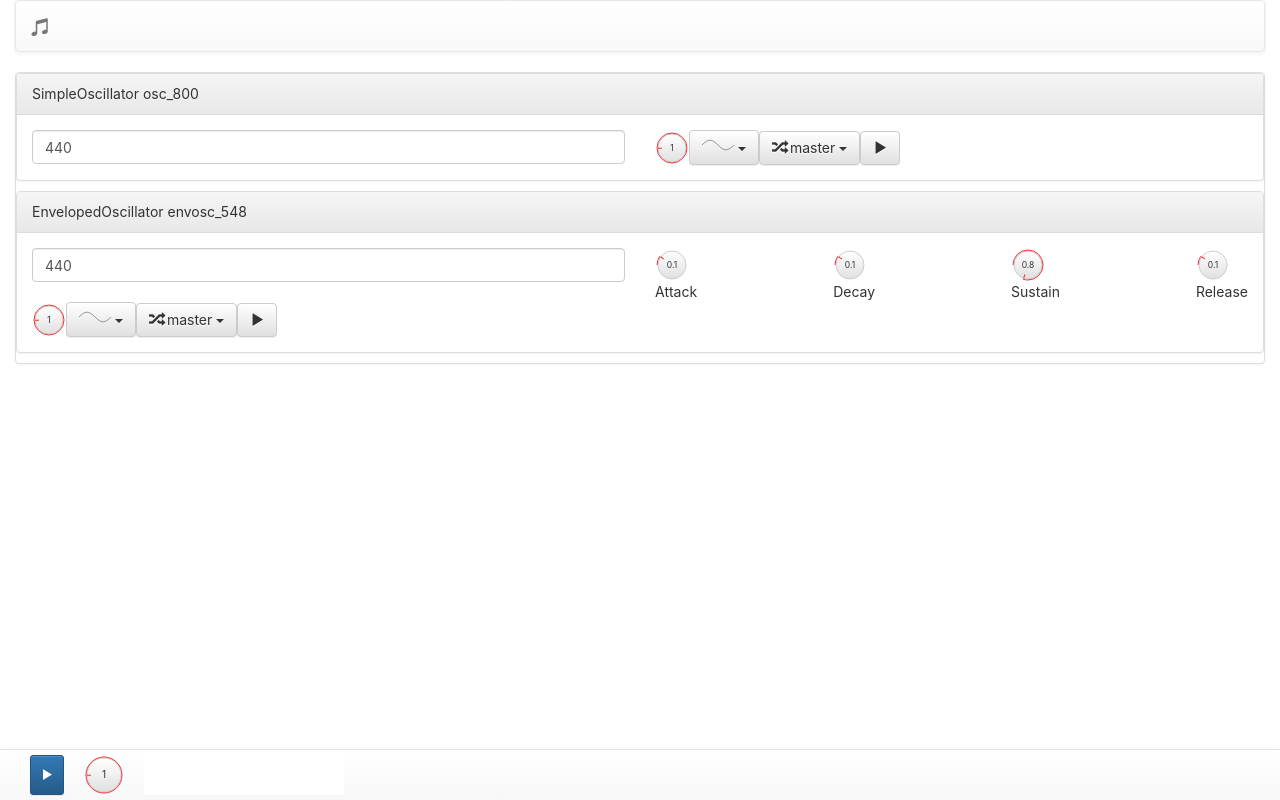
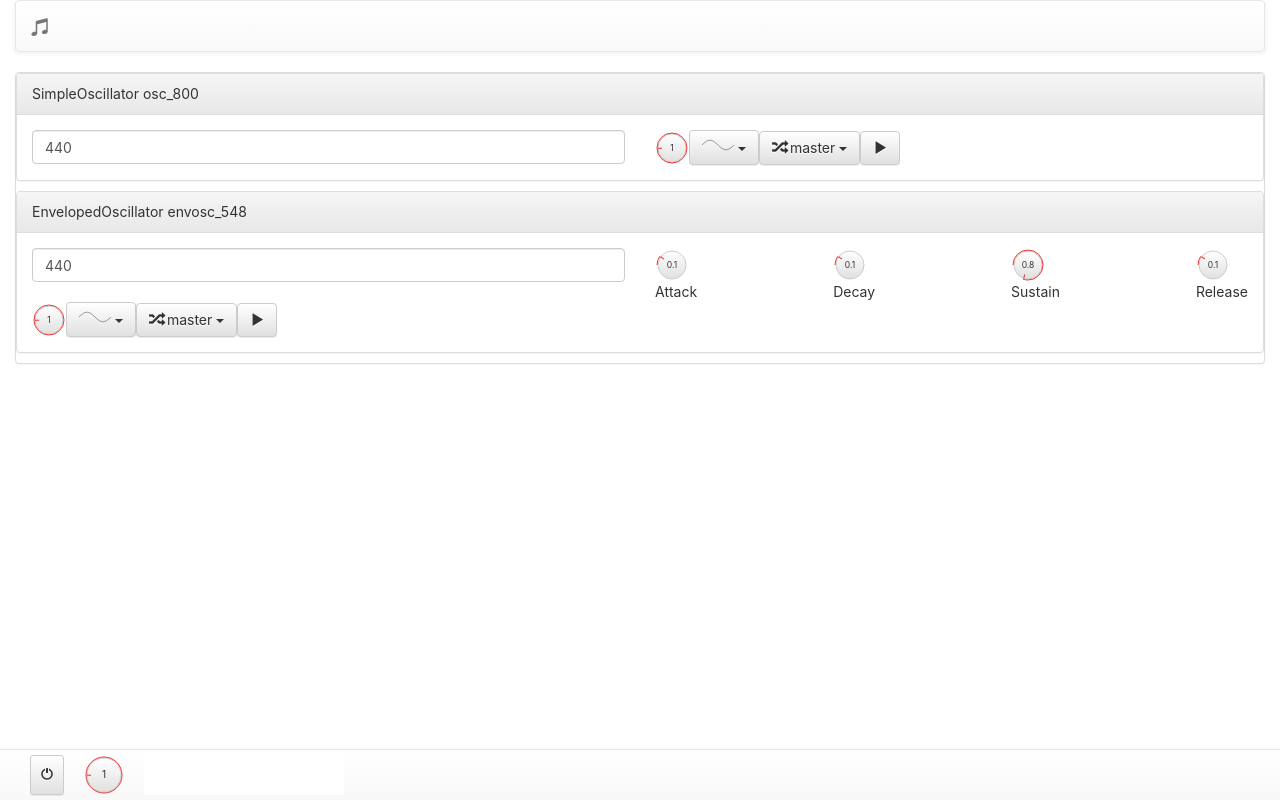
Before and after one commit to alexiusp/audioapi-playground, a React (Create React App) app: page / in a window 1280 px wide. Built offline with nearby package versions, Linux system fonts and the light colour scheme.

Commit message:
master mixer button changed to on/off for clarity

```diff
--- a/src/master/masterMixer.tsx
+++ b/src/master/masterMixer.tsx
@@ -103,16 +103,18 @@ export class MasterMixerComponent extends React.Component<Props> {
   }
 
   render() {
+    const active = this.props.playing;
+    const onStateClass = (active) ? "success" : "default";
     return (
       <Navbar fluid fixedBottom={true} className="master-mixer">
         <div className="mixer-panel">
           <Button
             className="mixer-control"
-            active={this.props.playing}
+            active={active}
             bsSize="small"
-            bsStyle="primary"
+            bsStyle={onStateClass}
             onClick={this.playToggle}>
-            <Glyphicon glyph="play" />
+            <Glyphicon glyph="off" />
           </Button>
           <RoundKnob
             className="mixer-control"
```
